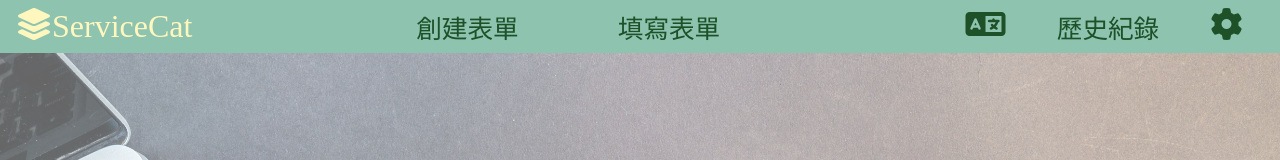
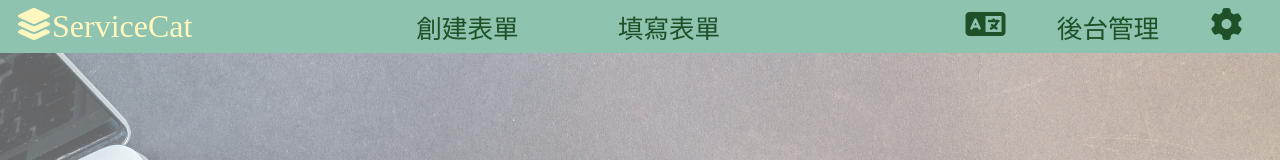
Before and after one commit to ianSama0217/quiz_frontend, a Vue app: page / in a window 1280 px wide. Shown: the top 160 px of the page. Built offline with nearby package versions, Linux system fonts and the light colour scheme.

Commit message:
the newest version

```diff
--- a/src/components/navbar.vue
+++ b/src/components/navbar.vue
@@ -18,7 +18,7 @@ import { RouterLink, RouterView } from "vue-router";
       <i class="fa-solid fa-language icon"></i>
 
       <RouterLink to="/search_backend" class="backendLink">
-        歷史紀錄
+        後台管理
       </RouterLink>
 
       <i class="fa-solid fa-gear icon"></i>
--- a/src/views/ReadDataView.vue
+++ b/src/views/ReadDataView.vue
@@ -1,5 +1,5 @@
 <script setup>
-import { ref, onBeforeMount, watch, toRefs, reactive } from "vue";
+import { ref, onBeforeMount, toRefs, reactive } from "vue";
 import { useRoute, useRouter } from "vue-router";
 import { storeToRefs } from "pinia";
 /* api */
@@ -180,7 +180,7 @@ onBeforeMount(async () => {
           datasets: [
             {
               label: "這是標題",
-              data: ansCounts[index].values,
+              data: Object.values(ansCounts[index].values),
               backgroundColor: [
                 "rgba(255, 99, 132, 0.2)",
                 "rgba(255, 159, 64, 0.2)",
@@ -224,9 +224,9 @@ onBeforeMount(async () => {
   <!-- <div class="test" v-for="item in AllData.quizData.question">
     <p>{{ item }}</p>
   </div> -->
-  <div class="test" v-for="item in AllData.ansData.userinfos">
+  <!-- <div class="test" v-for="item in AllData.ansData.userinfos">
     <p>{{ item }}</p>
-  </div>
+  </div> -->
   <!-- 測試區域 -->
   <div class="body">
     <div class="questionTitle">
```
Also changed, not shown: list.txt.
